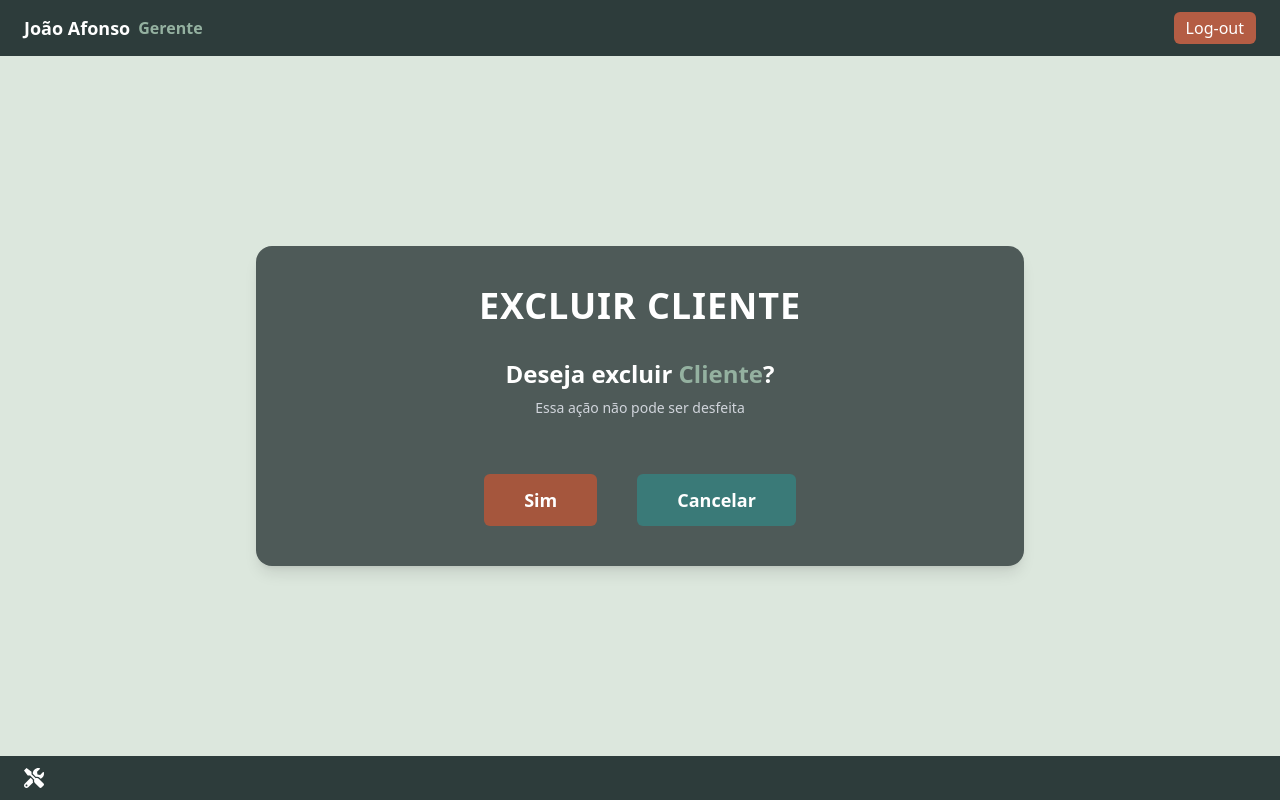
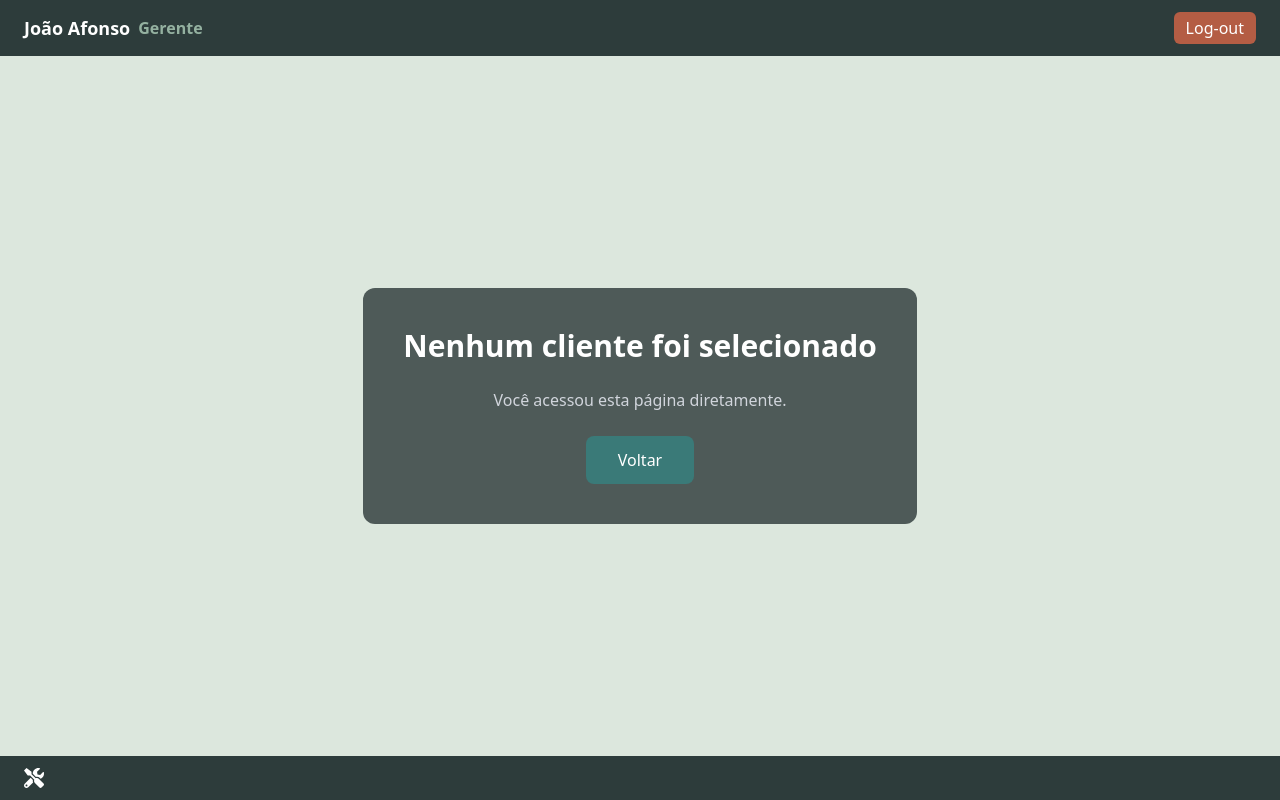
Before and after one commit to TobiasMaugus/Engenharia_Software, a React (Vite) app in the folder ControleDeEstoqueVendas/frontEnd/: page /Clientes/ExcluirCliente/1 in a window 1280 px wide. Built offline with nearby package versions, Linux system fonts and the light colour scheme.

Commit message:
Bug<ModalExcluir.tsx>: Adequado chamada de modal de exclusao de produto e cliente

```diff
--- a/ControleDeEstoqueVendas/frontEnd/src/Components/ModalExcluir.tsx
+++ b/ControleDeEstoqueVendas/frontEnd/src/Components/ModalExcluir.tsx
@@ -1,5 +1,3 @@
-import { useNavigate } from "react-router-dom";
-
 interface ExcluirModalProps {
   itemNome: string;
   tipo: "Produto" | "Cliente" | "Venda";
@@ -8,21 +6,8 @@ interface ExcluirModalProps {
 }
 
 export default function ExcluirModal({ itemNome, tipo, onConfirm, onCancel }: ExcluirModalProps) {
-  const navigate = useNavigate();
-
-  function handleCancel() {
-    if (onCancel) onCancel();
-    else navigate(`/${tipo}s`); // Ex: /Produtos, /Clientes, /Vendas
-  }
-
-  function handleConfirm() {
-    if (onConfirm) onConfirm();
-    // Aqui você poderia colocar uma requisição DELETE, por exemplo.
-    navigate(`/${tipo}s`);
-  }
-
   return (
-    <main className="flex-grow flex justify-center items-center bg-[#dce7dd]">
+      <main className="flex-grow flex justify-center items-center bg-[#dce7dd] fixed inset-0">
         <div className="bg-[#4E5A58] text-white w-[80%] max-w-3xl rounded-2xl p-10 shadow-lg flex flex-col items-center text-center space-y-8">
           <h2 className="text-4xl font-extrabold tracking-wide">EXCLUIR {tipo.toUpperCase()}</h2>
 
@@ -35,13 +20,13 @@ export default function ExcluirModal({ itemNome, tipo, onConfirm, onCancel }: Ex
 
           <div className="flex gap-10 mt-6">
             <button
-            onClick={handleConfirm}
+                onClick={onConfirm}
                 className="bg-[#A5563D] text-white text-lg font-semibold px-10 py-3 rounded-md hover:bg-[#8d4632] transition"
             >
               Sim
             </button>
             <button
-            onClick={handleCancel}
+                onClick={onCancel}
                 className="bg-[#3A7A78] text-white text-lg font-semibold px-10 py-3 rounded-md hover:bg-[#316866] transition"
             >
               Cancelar
--- a/ControleDeEstoqueVendas/frontEnd/src/Components/Pages/Cliente/ExcluirCliente.tsx
+++ b/ControleDeEstoqueVendas/frontEnd/src/Components/Pages/Cliente/ExcluirCliente.tsx
@@ -1,14 +1,33 @@
-import { useLocation } from "react-router-dom";
+import { useLocation, useNavigate } from "react-router-dom";
 import ExcluirModal from "../../ModalExcluir";
 
 export default function ExcluirCliente() {
     const location = useLocation();
+    const navigate = useNavigate();
+
     const cliente = (location.state as any)?.cliente;
+
+    if (!cliente) {
+        return (
+            <main className="flex-grow flex justify-center items-center bg-[#dce7dd]">
+                <div className="bg-[#4E5A58] text-white p-10 rounded-xl text-center space-y-6">
+                    <h2 className="text-3xl font-bold">Nenhum cliente foi selecionado</h2>
+                    <p className="text-gray-300">Você acessou esta página diretamente.</p>
+                    <button
+                        onClick={() => navigate("/Clientes")}
+                        className="bg-[#3A7A78] px-8 py-3 rounded-lg hover:bg-[#316866]"
+                    >
+                        Voltar
+                    </button>
+                </div>
+            </main>
+        );
+    }
 
     return (
         <ExcluirModal
             tipo="Cliente"
-          itemNome={cliente?.nome ?? "Cliente"}
+            itemNome={cliente.nome}
         />
     );
 }
--- a/ControleDeEstoqueVendas/frontEnd/src/Components/Pages/Produto/ExcluirProduto.tsx
+++ b/ControleDeEstoqueVendas/frontEnd/src/Components/Pages/Produto/ExcluirProduto.tsx
@@ -9,6 +9,11 @@ export default function ExcluirProduto() {
         <ExcluirModal
             tipo="Produto"
             itemNome={produto?.nome ?? "Produto"}
+            onCancel={() => window.history.back()}
+            onConfirm={() => {
+                // Você pode colocar exclusão aqui se quiser manter essa rota
+                window.history.back();
+            }}
         />
     );
 }
--- a/ControleDeEstoqueVendas/frontEnd/src/Components/Pages/Produto/ProdutoBody.tsx
+++ b/ControleDeEstoqueVendas/frontEnd/src/Components/Pages/Produto/ProdutoBody.tsx
@@ -1,5 +1,5 @@
-import { useEffect, useState } from "react";
-import { useNavigate } from "react-router-dom";
+import {useEffect, useState} from "react";
+import {useNavigate} from "react-router-dom";
 
 import PageLayout from "../../PageLayout";
 import SearchBar from "../../SearchBar";
@@ -7,24 +7,19 @@ import DataTable from "../../DataTable";
 import Pagination from "../../Pagination";
 
 import ExcluirModal from "../../ModalExcluir";
-import { listarProdutos, excluirProduto } from "../../../api/produtoService";
-import type { Produto } from "../../../types/Produto";
+import {listarProdutos, excluirProduto} from "../../../api/produtoService";
+import type {Produto} from "../../../types/Produto";
 
 export default function ProdutoBody() {
     const navigate = useNavigate();
 
-    // lista completa (fonte de verdade) e lista exibida (filtrada)
     const [allProdutos, setAllProdutos] = useState<Produto[]>([]);
     const [produtos, setProdutos] = useState<Produto[]>([]);
     const [currentPage, setCurrentPage] = useState(1);
 
-    // Modal
     const [modalAberto, setModalAberto] = useState(false);
     const [produtoSelecionado, setProdutoSelecionado] = useState<Produto | null>(null);
 
-    // ------------------------------
-    // Carregar produtos
-    // ------------------------------
     useEffect(() => {
         async function fetchProdutos() {
             try {
@@ -35,45 +30,42 @@ export default function ProdutoBody() {
                 console.error("Erro ao carregar produtos:", error);
             }
         }
+
         fetchProdutos();
     }, []);
 
-    // ------------------------------
-    // Função de busca
-    // ------------------------------
     function handleSearch(term: string) {
         const q = (term || "").trim().toLowerCase();
         if (!q) {
-            // sem termo -> mostra tudo
             setProdutos(allProdutos);
             return;
         }
+
         const filtrados = allProdutos.filter((p) =>
             (p.nome ?? "").toString().toLowerCase().includes(q)
         );
         setProdutos(filtrados);
-        setCurrentPage(1); // opcional: volta pra primeira página ao buscar
+        setCurrentPage(1);
     }
 
-    // ------------------------------
-    // Abrir modal
-    // ------------------------------
     function abrirModal(produto: Produto) {
         setProdutoSelecionado(produto);
         setModalAberto(true);
     }
 
-    // ------------------------------
-    // Confirmar exclusão
-    // ------------------------------
     async function confirmarExclusao() {
         if (!produtoSelecionado) return;
 
         try {
             await excluirProduto(produtoSelecionado.id!);
-            // remover das duas listas
-            setAllProdutos((prev) => prev.filter((p) => p.id !== produtoSelecionado.id));
-            setProdutos((prev) => prev.filter((p) => p.id !== produtoSelecionado.id));
+
+            setAllProdutos((prev) =>
+                prev.filter((p) => p.id !== produtoSelecionado.id)
+            );
+
+            setProdutos((prev) =>
+                prev.filter((p) => p.id !== produtoSelecionado.id)
+            );
         } catch (error) {
             console.error("Erro ao excluir:", error);
         } finally {
@@ -87,7 +79,7 @@ export default function ProdutoBody() {
             <SearchBar
                 placeholder="Buscar:"
                 onAdd={() => navigate("/Produtos/CadastrarProduto")}
-                onSearch={handleSearch} // se seu SearchBar aceitar essa prop, ótimo
+                onSearch={handleSearch}
             />
 
             <DataTable
@@ -109,11 +101,11 @@ export default function ProdutoBody() {
                 }))}
                 onEdit={(id) => {
                     const p = produtos.find((prod) => prod.id === id);
-                    if (p) navigate(`/Produtos/EditarProduto/${id}`, { state: { produto: p } });
+                    if (p) navigate(`/Produtos/EditarProduto/${id}`, {state: {produto: p}});
                 }}
                 onDelete={(id) => {
                     const p = produtos.find((prod) => prod.id === id);
-                    if (p) abrirModal(p);
+                    if (p) abrirModal(p);   // ⚠️ AGORA ABRE O MODAL DIRETO!
                 }}
             />
 
```
Also changed, not shown: ControleDeEstoqueVendas/frontEnd/src/Components/Pages/Cliente/ClienteBody.tsx (+0 -9 lines). Lines whose indentation alone changed are shown as unchanged.
